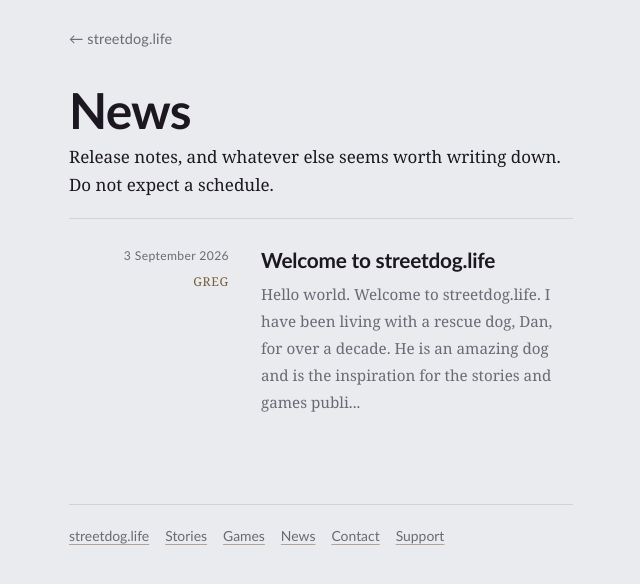
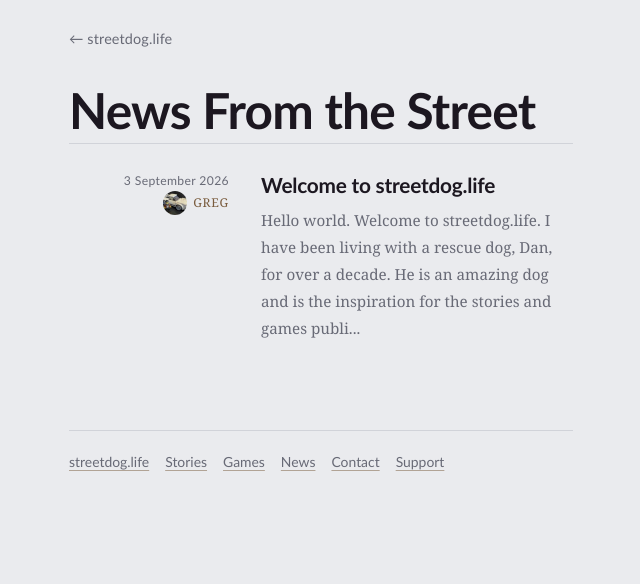
Before and after one commit to usmile1/streetdog-life, a Jekyll site: the page built from news/index.html, in a window 1280 px wide. Shown: the top 584 px of the page, without its empty margins (319-959 px from the left). Built offline with Jekyll 4.4.1, drawn with Linux system fonts in a browser that asks for light colours.

Commit message:
News From the Street, and the author badge comes across from MCProspero
The news page is titled "News From the Street" and drops the standfirst — it jumps straight into the
posts. The footer link stays "News".

The byline now carries an avatar, which is the half of the MCProspero convention I had left behind:
Greg's photograph, and a lettered disc for Claude. It lives in _includes/byline.html and is included
by both the post layout and the index, so there is one implementation instead of two that drift.

Claude's disc uses THIS site's accent rather than MCProspero's indigo and amber. The convention worth
carrying is "posts say who wrote them", not the other site's palette.

The badges are circles on purpose. img.mark elsewhere is a 22.4% rounded square because it IS the app
icon; a circle keeps "a person wrote this" visually distinct from "this is the product".

Co-Authored-By: Claude Opus 5 (1M context) <noreply@anthropic.com>

```diff
--- /dev/null
+++ b/_includes/byline.html
@@ -0,0 +1,22 @@
+{%- comment -%}
+  The byline: date, then who wrote it, with an avatar. Included by the post page AND the news index
+  so there is one implementation rather than two that drift.
+
+  Convention carried over from the MCProspero blog — `author:` in the post's front matter, and in its
+  filename. Posts written by Claude say so and carry their own badge, which is the same honesty as
+  the game credits stating outright that none of the artwork or music is AI-generated.
+
+  Takes: include byline.html post=<post>
+{%- endcomment -%}
+{%- assign p = include.post -%}
+<time datetime="{{ p.date | date_to_xmlschema }}">{{ p.date | date: "%-d %B %Y" }}</time>
+{%- if p.author %}
+<span class="by">
+  {%- if p.author == "Claude" -%}
+    <span class="avatar avatar-claude" aria-hidden="true">C</span>
+  {%- else -%}
+    <img class="avatar" src="/assets/greg-avatar.jpg" width="24" height="24" alt="" loading="lazy">
+  {%- endif -%}
+  {{ p.author }}
+</span>
+{%- endif -%}
--- a/assets/site.css
+++ b/assets/site.css
@@ -252,7 +252,6 @@ h2.year .count { font-family: var(--body); font-style: italic; font-size: .85rem
   font-family: var(--display); font-size: .78rem; letter-spacing: .04em;
   text-transform: uppercase; color: var(--deck);
 }
-.post > header .by::before { content: "·"; margin-right: .55rem; color: var(--rule); }
 .post h1 { margin: .4rem 0 1.25rem; }   /* tight to its byline above, room for the body below */
 .post h2 { margin: 2.25rem 0 .8rem; font-size: 1.3rem; }
 .post h3 { margin: 1.8rem 0 .5rem; font-size: 1.08rem; }
@@ -270,6 +269,30 @@ h2.year .count { font-family: var(--body); font-style: italic; font-size: .85rem
 .postlink h2 a:hover { text-decoration: underline; text-decoration-color: var(--accent); }
 .postlink .head time { display: block; }
 .postlink .by { font-size: .76rem; letter-spacing: .06em; text-transform: uppercase; color: var(--accent); }
+@media (min-width: 48rem) {
+  /* the head column is right-aligned on the stories page; keep the badge on that edge too */
+  .postlink .by { justify-content: flex-end; }
+}
+
+/* ── the author badge ──────────────────────────────────────────────────────────────────────────────
+ * Greg gets his photograph; Claude gets a lettered disc. Round, deliberately — img.mark elsewhere on
+ * the site is a 22.4% rounded square because it IS the app icon, and a circle here keeps "a person
+ * wrote this" visually distinct from "this is the product".
+ *
+ * Claude's disc uses this site's own accent rather than the indigo/amber it wears on MCProspero. The
+ * convention that travels is "posts say who wrote them", not the other site's palette. */
+.by { display: inline-flex; align-items: center; gap: .4rem; }
+.avatar {
+  width: 24px; height: 24px; flex: 0 0 auto;
+  border-radius: 50%; object-fit: cover;
+  background: var(--rule);
+}
+.avatar-claude {
+  display: inline-flex; align-items: center; justify-content: center;
+  background: var(--accent); color: var(--card);
+  font-family: var(--display); font-size: .72rem; font-weight: 600;
+  letter-spacing: 0; text-transform: none;
+}
 
 .latest { margin-top: 2.25rem; }
 .backlink { margin-top: 3rem; }
--- a/news/index.html
+++ b/news/index.html
@@ -1,18 +1,13 @@
 ---
 layout: page
-title: News
+title: "News From the Street"
 description: Release notes and occasional writing about Sandy and ARC9, and about streetdog.life.
 ---
-
-<p>
-  Release notes, and whatever else seems worth writing down. Do not expect a schedule.
-</p>
 
 {% for post in site.posts %}
 <article class="entry postlink">
   <div class="head">
-    <time datetime="{{ post.date | date_to_xmlschema }}">{{ post.date | date: "%-d %B %Y" }}</time>
-    {%- if post.author %}<span class="by">{{ post.author }}</span>{% endif %}
+    {% include byline.html post=post %}
   </div>
   <div>
     <h2><a href="{{ post.url }}">{{ post.title }}</a></h2>
```
Also changed, not shown: _layouts/post.html (+1 -6 lines), assets/greg-avatar.jpg (added).
